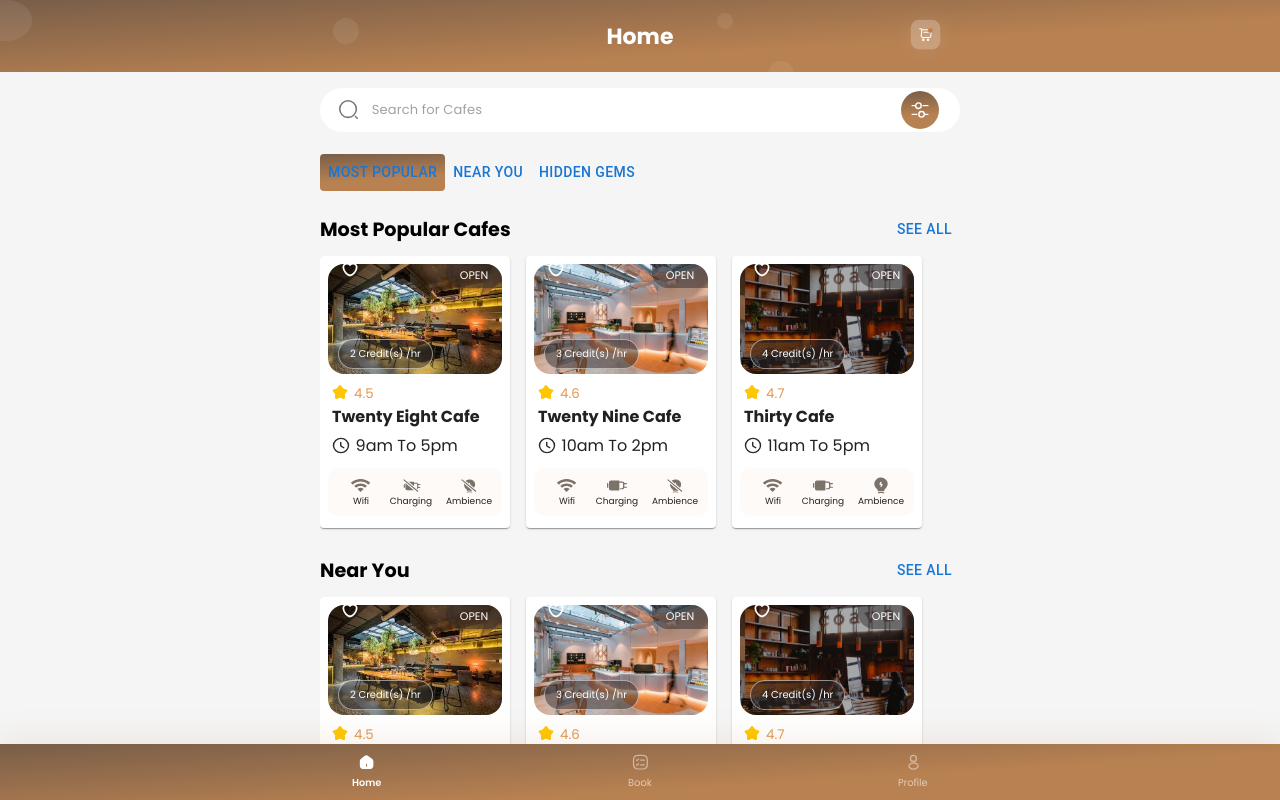
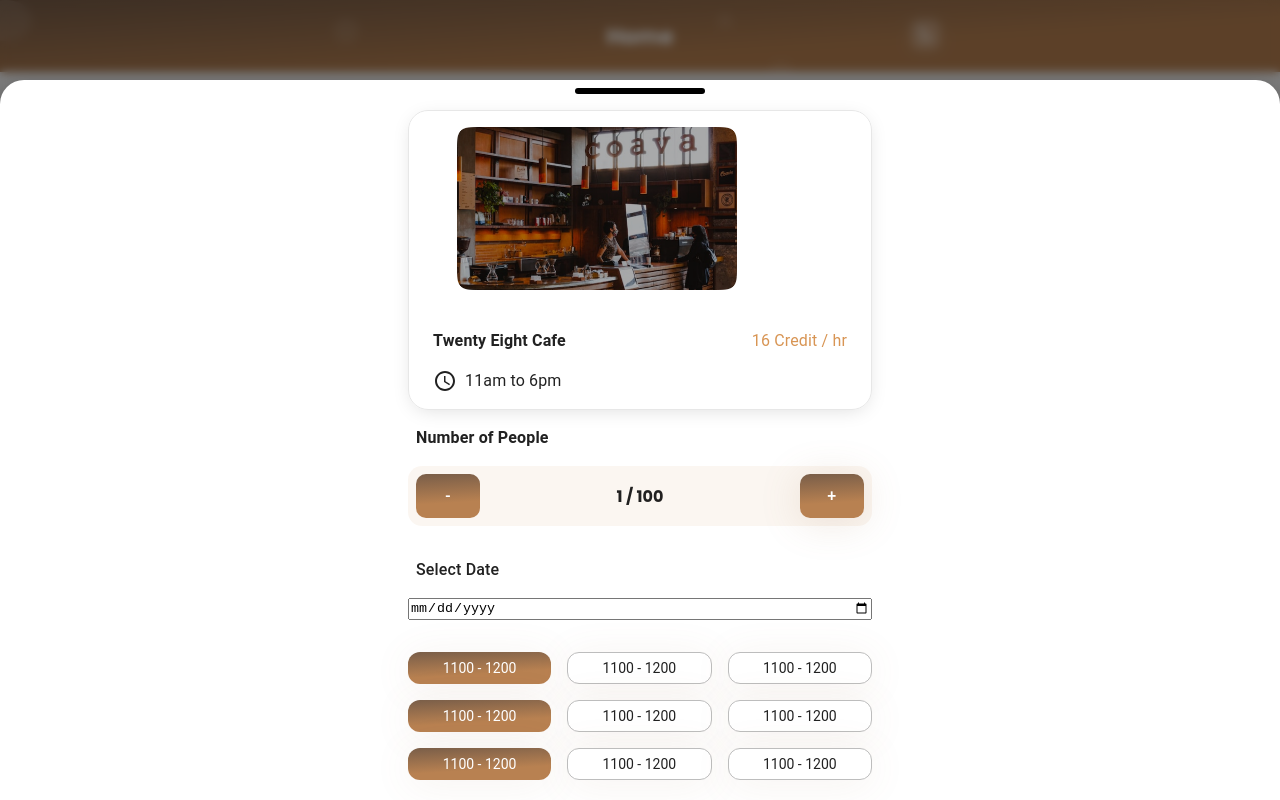
Before and after one commit to hustle-huts/hustlehuts-app, a Next.js app: page /cafes in a window 1280 px wide. Both pictures are taken after a click on the button 350 px from the left and 269 px from the top of the page. Shown: the top 800 px of the page. Built offline with nearby package versions, Linux system fonts and the light colour scheme.

Commit message:
first pop-up for homepage

```diff
--- a/components/cafes/cafe-card.tsx
+++ b/components/cafes/cafe-card.tsx
@@ -17,6 +17,7 @@ import ChargingIcon from '../../public/images/charging.svg'
 import NoChargingIcon from '../../public/images/charging-no.svg'
 import AmbienceIcon from '../../public/images/ambience.svg'
 import NoAmbienceIcon from '../../public/images/ambience-no.svg'
+import { MouseEventHandler } from 'react';
 
 interface props {
     name: String
@@ -28,6 +29,7 @@ interface props {
     has_ambience: Boolean
     image_url: string
     rating: number
+    modalHandler: MouseEventHandler<HTMLDivElement>;
 }
 
 const CafeCard: React.FC<props> = (props) => {
@@ -65,7 +67,7 @@ const CafeCard: React.FC<props> = (props) => {
     const indicatorText = openTimeParts && closeTimeParts ? (isOpen ? "OPEN" : "CLOSE") : "N.A.";
 
     return (
-        <Card className={styles.cafeCard}>
+        <Card className={styles.cafeCard} onClick={props.modalHandler}>
             <CardMedia
                 className={styles.cafeImage}
                 image={props.image_url}
--- a/pages/cafes/index.tsx
+++ b/pages/cafes/index.tsx
@@ -4,8 +4,12 @@ import BottomNavbar from "@/components/bottomNavbar/bottom-navbar";
 import TopBanner from "@/components/topBanner/top-banner";
 import CafeCard from "@/components/cafes/cafe-card";
 import InputAdornment from "@mui/material/InputAdornment";
-import TextField from "@mui/material/TextField";
 import Button from "@mui/material/Button";
+import { AccessTime } from '@mui/icons-material';
+import BottomSheet from "@/components/ui/bottomSheet";
+import CustomChip from '@/components/ui/chip';
+import { Box, Container, Grid, MobileStepper, Stack, TextField, Typography } from '@mui/material';
+import MockedImg from '../../public/images/mocked-cafe-for-booking.png'
 
 import SearchIcon from "../../public/images/search.svg";
 import FilterIcon from "../../public/images/filter.svg";
@@ -115,6 +119,223 @@ export default function AllCafes() {
     }
   ];
 
+  const [isBottomSheetOpen, setIsBottomSheetOpen] = useState(false);
+  const [isChoosingSlotsModalOpen, setIsChoosingSlotsModalOpen] = useState(false);
+  const [activeStep, setActiveStep] = useState(0);
+
+  const handleBottomSheetOpen = () => {
+    setIsBottomSheetOpen(true);
+    setIsChoosingSlotsModalOpen(true);
+  };
+
+  const handleBottomSheetClose = () => {
+    setIsBottomSheetOpen(false);
+  };
+
+  // for the number of people
+  const handleNext = () => {
+    setActiveStep((prevActiveStep) => prevActiveStep + 1);
+  };
+
+  const handleBack = () => {
+    setActiveStep((prevActiveStep) => prevActiveStep - 1);
+  };
+
+  const choosingSlotsModal = () => {
+    return (
+      <BottomSheet isOpen={isBottomSheetOpen} onClose={handleBottomSheetClose}>
+        <Grid
+          container
+          direction="row"
+          justifyContent="center"
+          alignItems="flex-start"
+          sx={{
+            // overflow: "scroll",
+            padding: 0,
+            paddingBottom: 10
+          }}
+        >
+
+          <Container sx={{
+            border: "1px solid #E7E7E7",
+            boxShadow: "0px 4px 20px -5px rgba(0, 0, 0, 0.15)",
+            borderRadius: "20px",
+            height: 'fit-content',
+            paddingBottom: 2
+          }}>
+            <Container className={styles.image}>
+              <Box
+                component="img"
+                sx={{
+                  height: "auto",
+                  width: 280,
+                  marginTop: 2,
+                  marginBottom: 2,
+                  maxHeight: { xs: 150, md: 220 },
+                  maxWidth: { xs: 280, md: 400 },
+                }}
+                alt="Cafe image."
+                src={MockedImg.src} />
+            </Container>
+            <Grid
+              container
+              direction="row"
+              justifyContent="space-between"
+              alignItems="center"
+              xs="auto"
+              sx={{
+                height: 'fit-content',
+                marginLeft: 0,
+                marginTop: 2,
+                marginBottom: 2,
+              }}
+            >
+              <Typography sx={{ width: 2 / 5 }} textAlign='left' fontWeight={700}>
+                Twenty Eight Cafe
+              </Typography>
+              <Typography sx={{ width: 2 / 5, color: "#D89554" }} textAlign='right'>
+                16 Credit / hr
+              </Typography>
+            </Grid>
+            <Grid
+              container
+              direction="row"
+              justifyContent="flex-start"
+              alignItems="center"
+              xs="auto"
+              sx={{
+                height: 'fit-content'
+              }}
+            >
+              <AccessTime />
+              <Typography sx={{ width: 2 / 4, marginLeft: 1, }} textAlign='left'>
+                11am to 6pm
+              </Typography>
+            </Grid>
+          </Container>
+
+          <Grid
+            container
+            direction="column"
+            justifyContent="flex-start"
+            alignItems="flex-start"
+            sx={{
+              height: 'fit-content',
+              marginLeft: 0,
+              marginTop: 2,
+              width: '-webkit-fill-available',
+              marginBottom: 2,
+            }}
+          >
+            <Typography sx={{ width: 2 / 4, marginLeft: 1, height: 'fit-content', marginBottom: 2 }} textAlign='left' fontWeight={600}>
+              Number of People
+            </Typography>
+            <MobileStepper
+              variant='text'
+              steps={100}
+              sx={{
+                fontWeight: 600,
+                height: 'fit-content',
+                display: 'flex',
+                flexDirection: 'row',
+                justifyContent: 'space-between',
+                background: 'rgba(216, 169, 119, 0.1)',
+                borderRadius: '14px'
+              }}
+              position='static'
+              activeStep={activeStep}
+              nextButton={<Button
+                size="small"
+                variant='contained'
+                sx={{
+                  width: '18px',
+                  background: 'linear-gradient(176.54deg, #6D5747 -11.89%, #B88151 64.46%)',
+                  boxShadow: '0px 4px 40px rgba(160, 116, 78, 0.18)',
+                  borderRadius: '10px',
+                  padding: 1,
+                  color: '#fff !important',
+                  fontSize: '16px'
+                }}
+                disabled={activeStep >= 100}
+                onClick={handleNext}
+              >
+                +
+              </Button>}
+              backButton={<Button
+                size="small"
+                variant='contained'
+                sx={{
+                  width: '18px',
+                  background: 'linear-gradient(176.54deg, #6D5747 -11.89%, #B88151 64.46%)',
+                  boxShadow: '0px 4px 40px rgba(160, 116, 78, 0.18)',
+                  borderRadius: '10px',
+                  padding: 1,
+                  color: '#fff !important',
+                  fontSize: '16px'
+                }}
+                disabled={activeStep <= 0}
+                onClick={handleBack}>
+                -
+              </Button>} />
+          </Grid>
+
+          <Grid
+            container
+            direction="column"
+            justifyContent="flex-start"
+            alignItems="flex-start"
+            sx={{
+              height: 'fit-content',
+              marginLeft: 0,
+              marginTop: 2,
+              marginBottom: 2,
+              width: '-webkit-fill-available'
+            }}
+          >
+            <Typography sx={{ width: 2 / 4, marginLeft: 1, height: 'fit-content', marginBottom: 2 }} textAlign='left' fontWeight={500} >
+              Select Date
+            </Typography>
+            <input
+              className={`${styles.date}`} type="date">
+            </input>
+          </Grid>
+
+          <Grid
+            container
+            direction="column"
+            rowGap={2}
+
+            justifyContent="flex-start"
+            alignItems="flex-start"
+            sx={{
+              height: 'fit-content',
+              marginLeft: 0,
+              marginTop: 2,
+              marginBottom: 10,
+              width: '-webkit-fill-available'
+            }}
+          >
+            <Stack direction="row" spacing={2}>
+              <CustomChip children="1100 - 1200" state/>
+              <CustomChip children="1100 - 1200" />
+              <CustomChip children="1100 - 1200" />
+            </Stack>
+            <Stack direction="row" spacing={2}>
+              <CustomChip children="1100 - 1200" state/>
+              <CustomChip children="1100 - 1200" />
+              <CustomChip children="1100 - 1200" />
+            </Stack>
+            <Stack direction="row" spacing={2}>
+              <CustomChip children="1100 - 1200" state/>
+              <CustomChip children="1100 - 1200" />
+              <CustomChip children="1100 - 1200" />
+            </Stack>
+          </Grid>
+        </Grid>
+      </BottomSheet>
+    );
+  };
+
   return (
     <div className={styles.container}>
       <TopBanner currentPage="home" />
@@ -200,7 +421,7 @@ export default function AllCafes() {
           </div>
           <div style={{ width: "100%", overflow: "auto", display: "flex" }}>
             {allCafes.map(({ name, open_at, close_at, credit, has_wifi, has_charging, has_ambience, image_url, rating}) => (
-              <CafeCard
+              <CafeCard modalHandler={handleBottomSheetOpen}
                 key={`popular-cafe-${name}`}
                 name={name}
                 open_at={open_at}
@@ -227,7 +448,7 @@ export default function AllCafes() {
 
           <div style={{ width: "100%", overflow: "auto", display: "flex" }}>
             {allCafes.map(({ name, open_at, close_at, credit, has_wifi, has_charging, has_ambience, image_url, rating}) => (
-              <CafeCard
+              <CafeCard modalHandler={handleBottomSheetOpen}
                 key={`popular-cafe-${name}`}
                 name={name}
                 open_at={open_at}
@@ -254,7 +475,7 @@ export default function AllCafes() {
 
           <div style={{ width: "100%", overflow: "auto", display: "flex" }}>
             {allCafes.map(({ name, open_at, close_at, credit, has_wifi, has_charging, has_ambience, image_url, rating}) => (
-              <CafeCard
+              <CafeCard modalHandler={handleBottomSheetOpen}
                 key={`popular-cafe-${name}`}
                 name={name}
                 open_at={open_at}
@@ -271,6 +492,7 @@ export default function AllCafes() {
         </div>
       </div>
       <BottomNavbar currentPage="home" />
+      {choosingSlotsModal()}
     </div>
   );
 }
--- a/pages/home/index.tsx
+++ b/pages/home/index.tsx
@@ -59,7 +59,7 @@ export default function HomePage() {
         </Container>
           <Container className={styles.desc} >
             <Typography style={{paddingTop: 16}}  fontFamily='inherit' fontWeight={400} fontSize={16} align="left">
-            Enjoyed your experience? We’d love to hear all about it!
+            Enjoyed your experience? We'd love to hear all about it!
             </Typography>
           </Container>
           <Container className={styles.desc} >
@@ -75,7 +75,7 @@ export default function HomePage() {
           </Container>
 
         <Container className={styles.desc}>
-          <Button clickEvent={handleBottomSheetClose}>Done</Button>
+          <Button onClick={handleBottomSheetClose}>Done</Button>
         </Container>
       </BottomSheet>
       )
```
Also changed, not shown: pages/index.tsx (+3 -7 lines).
